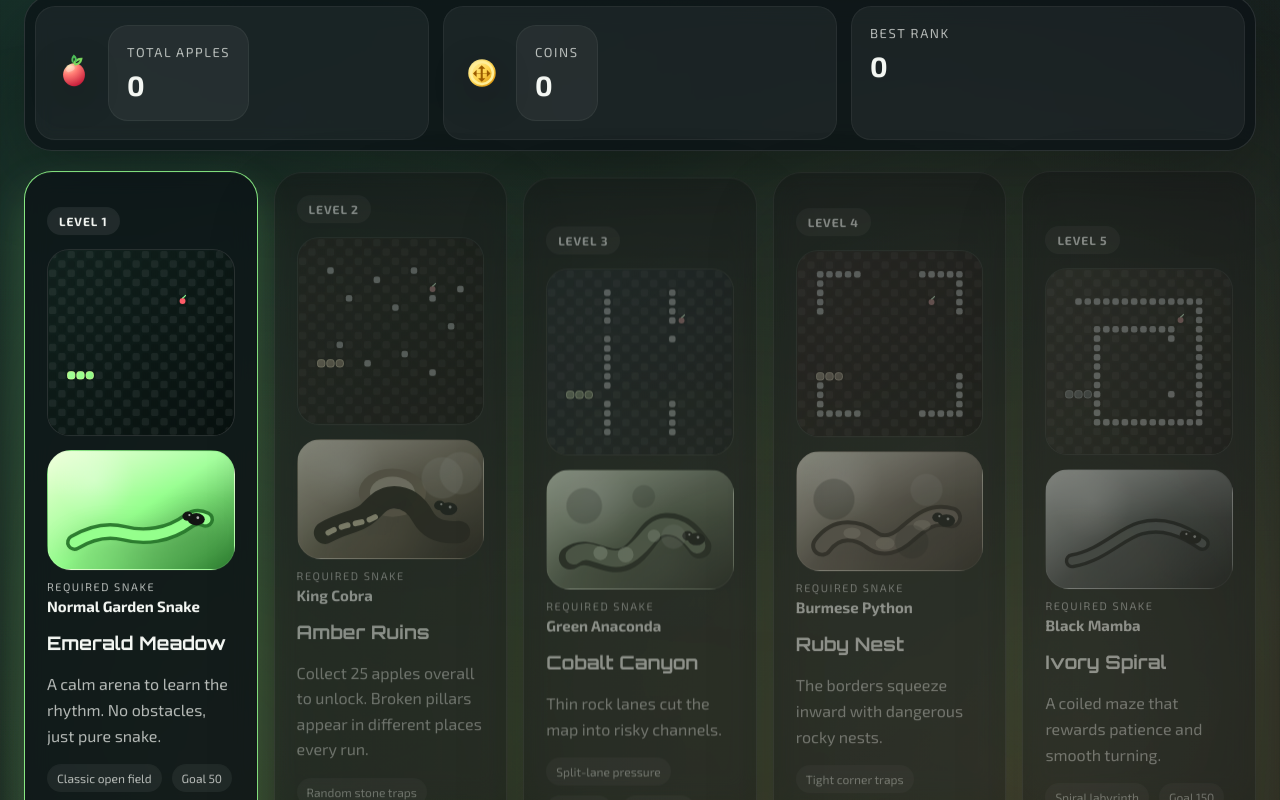
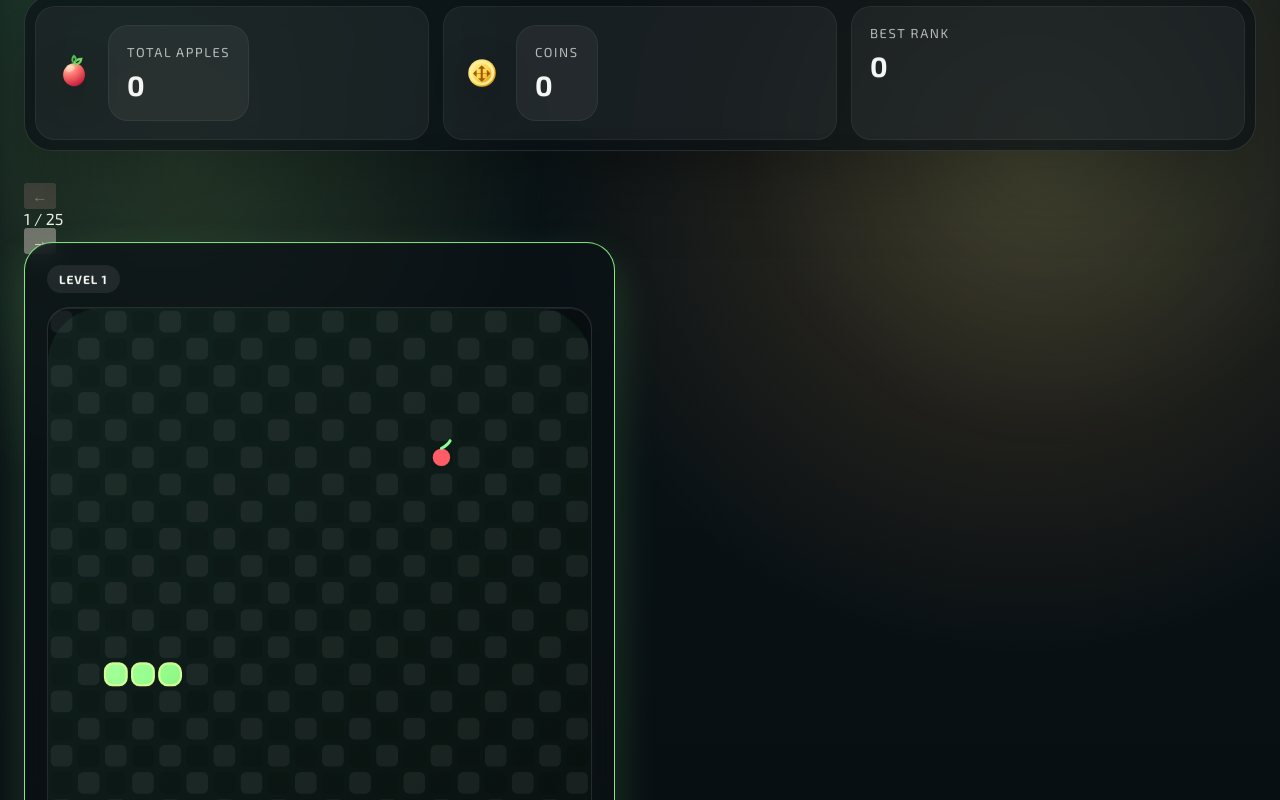
Before and after one commit to samarthgule-wq/snake-game-, a React (Vite) app: page / in a window 1280 px wide. Both pictures are taken after a click on the button "Start Adventure". Shown: the part 241-1041 px from the top of the page. Built offline with nearby package versions, Linux system fonts and the light colour scheme.

Commit message:
updated app file

```diff
--- a/src/App.jsx
+++ b/src/App.jsx
@@ -883,6 +883,20 @@ function SnakeCard({ snake, progress, selected, onSelect, onBuy }) {
   );
 }
 
+function CarouselControls({ current, total, onPrev, onNext }) {
+  return (
+    <div className="carouselControls">
+      <button className="carouselArrow" type="button" onClick={onPrev} disabled={current <= 0} aria-label="Previous">
+        ←
+      </button>
+      <div className="carouselCount">{current + 1} / {total}</div>
+      <button className="carouselArrow" type="button" onClick={onNext} disabled={current >= total - 1} aria-label="Next">
+        →
+      </button>
+    </div>
+  );
+}
+
 function MenuScreen({ progress, onStart }) {
   return (
     <section className="screen heroScreen">
@@ -911,6 +925,7 @@ function MenuScreen({ progress, onStart }) {
 }
 
 function LevelsScreen({ progress, selectedLevelId, onSelectLevel, onBack, onPlay }) {
+  const selectedIndex = Math.max(0, LEVELS.findIndex((level) => level.id === selectedLevelId));
   const selectedLevel = LEVELS.find((level) => level.id === selectedLevelId) ?? LEVELS[0];
   const requiredSnake = getSnakeName(selectedLevel.requirements.snakeId);
   const requiredSnakeData = getSnakeById(selectedLevel.requirements.snakeId);
@@ -929,10 +944,16 @@ function LevelsScreen({ progress, selectedLevelId, onSelectLevel, onBack, onPlay
         <MetricCard icon="/coin-icon.svg" label="Coins" value={progress.coins} />
         <div><span>Best Rank</span><strong>{progress.bestScore}</strong></div>
       </div>
-      <div className="levelsGrid">
-        {LEVELS.map((level) => (
-          <LevelCard key={level.id} level={level} progress={progress} selected={level.id === selectedLevelId} onSelect={onSelectLevel} />
-        ))}
+      <div className="carouselShell">
+        <CarouselControls
+          current={selectedIndex}
+          total={LEVELS.length}
+          onPrev={() => onSelectLevel(LEVELS[Math.max(0, selectedIndex - 1)].id)}
+          onNext={() => onSelectLevel(LEVELS[Math.min(LEVELS.length - 1, selectedIndex + 1)].id)}
+        />
+        <div className="carouselStage">
+          <LevelCard level={selectedLevel} progress={progress} selected onSelect={onSelectLevel} />
+        </div>
       </div>
       <div className="selectedPanel">
         <div className="selectedCopy">
@@ -958,9 +979,17 @@ function LevelsScreen({ progress, selectedLevelId, onSelectLevel, onBack, onPlay
 }
 
 function SnakeCollectionScreen({ level, progress, selectedSkinId, onSelectSkin, onBuySkin, onBack, onStartGame }) {
+  const [browseSnakeId, setBrowseSnakeId] = useState(selectedSkinId);
+
+  useEffect(() => {
+    setBrowseSnakeId(selectedSkinId);
+  }, [selectedSkinId, level.id]);
+
   const requiredSnake = getSnakeName(level.requirements.snakeId);
   const hasRequiredSnake = progress.purchasedSkins.includes(level.requirements.snakeId);
   const usingRequiredSnake = selectedSkinId === level.requirements.snakeId;
+  const browseIndex = Math.max(0, SNAKES.findIndex((snake) => snake.id === browseSnakeId));
+  const browseSnake = SNAKES[browseIndex] ?? SNAKES[0];
   return (
     <section className="screen levelsScreen">
       <div className="screenHeader">
@@ -976,10 +1005,16 @@ function SnakeCollectionScreen({ level, progress, selectedSkinId, onSelectSkin,
         <MetricCard icon="/apple-icon.svg" label="Total Apples" value={progress.totalApples} />
         <div><span>Coins / Rank</span><strong>{progress.coins} / {progress.bestScore}</strong></div>
       </div>
-      <div className="snakeGrid">
-        {SNAKES.map((snake) => (
-          <SnakeCard key={snake.id} snake={snake} progress={progress} selected={selectedSkinId === snake.id} onSelect={onSelectSkin} onBuy={onBuySkin} />
-        ))}
+      <div className="carouselShell">
+        <CarouselControls
+          current={browseIndex}
+          total={SNAKES.length}
+          onPrev={() => setBrowseSnakeId(SNAKES[Math.max(0, browseIndex - 1)].id)}
+          onNext={() => setBrowseSnakeId(SNAKES[Math.min(SNAKES.length - 1, browseIndex + 1)].id)}
+        />
+        <div className="carouselStage">
+          <SnakeCard snake={browseSnake} progress={progress} selected={selectedSkinId === browseSnake.id} onSelect={onSelectSkin} onBuy={onBuySkin} />
+        </div>
       </div>
       <div className="selectedPanel">
         <div className="selectedCopy">
```
